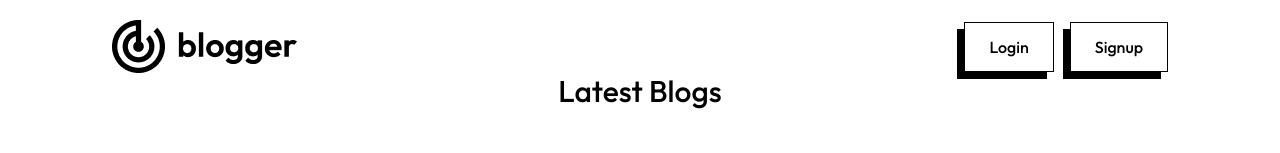
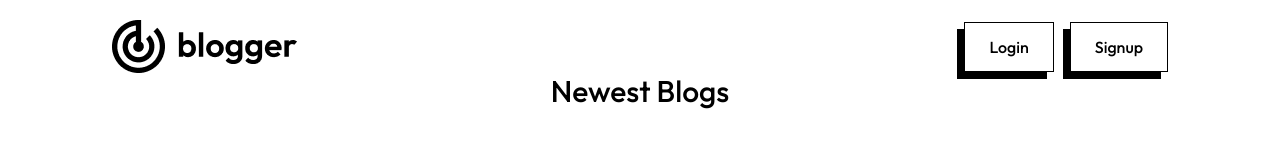
Before and after one commit to yasiith/Blog-app, a Next.js app in the folder next-blog-app/: page / in a window 1280 px wide. Shown: the top 153 px of the page. Built offline with nearby package versions, Linux system fonts and the light colour scheme; no server answers.

Commit message:
first commit to the jenkinsfile

```diff
--- a/next-blog-app/Components/Header.jsx
+++ b/next-blog-app/Components/Header.jsx
@@ -22,7 +22,7 @@
         </div>
       </div>
       <div className='text-center my-8'>
-        <h1 className='text-3xl sm:text-5xl font-medium'>Latest Blogs</h1>
+        <h1 className='text-3xl sm:text-5xl font-medium'>Newest Blogs</h1>
         <p className='mt-10 max-w-[740px] m-auto text-xs sm:text-base'>
           Lorem ipsum dolor sit, amet consectetur adipisicing elit. Id aut libero similique necessitatibus dolorem, exercitationem eaque temporibus iste, ut veritatis deleniti. Beatae, alias earum expedita culpa facilis ut saepe laboriosam!
         </p>
```
Also changed, not shown: 2 other files (tests, documents, lock files or other folders).
